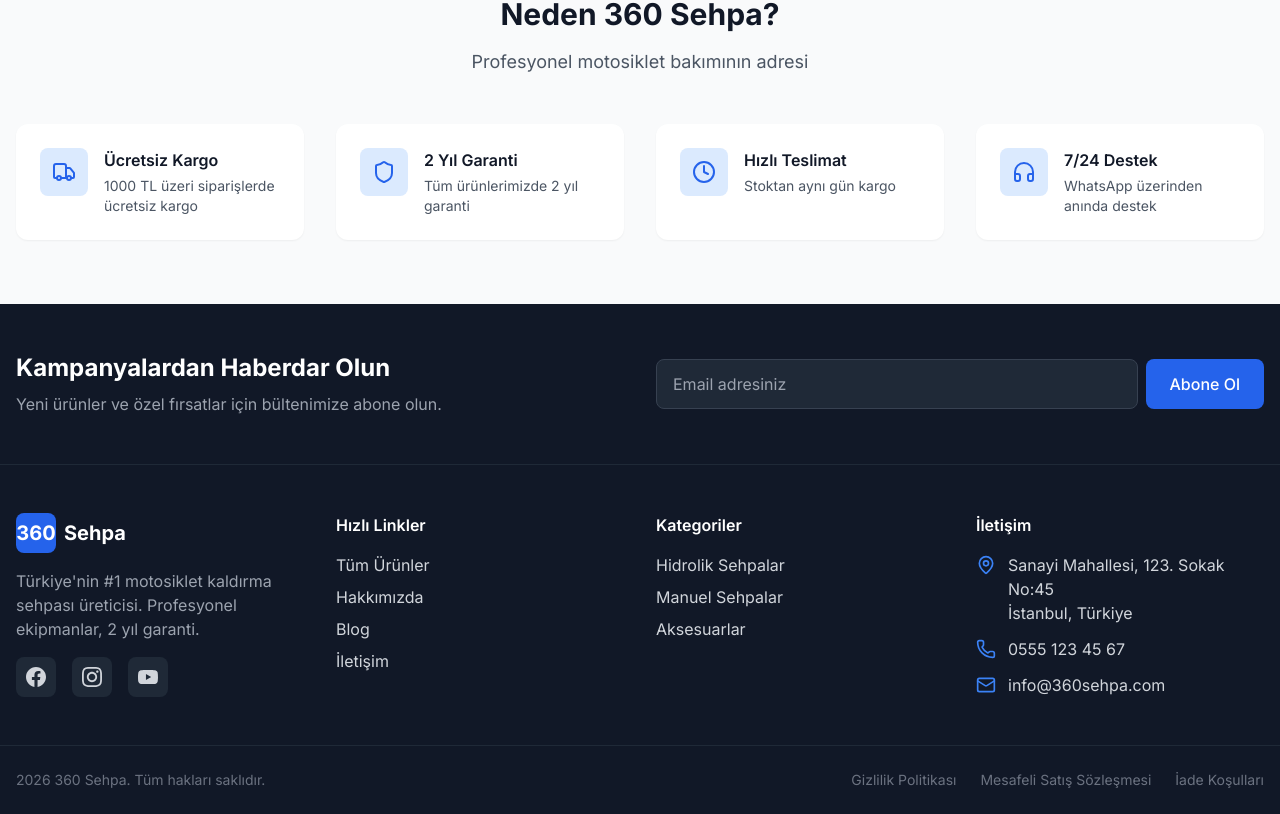
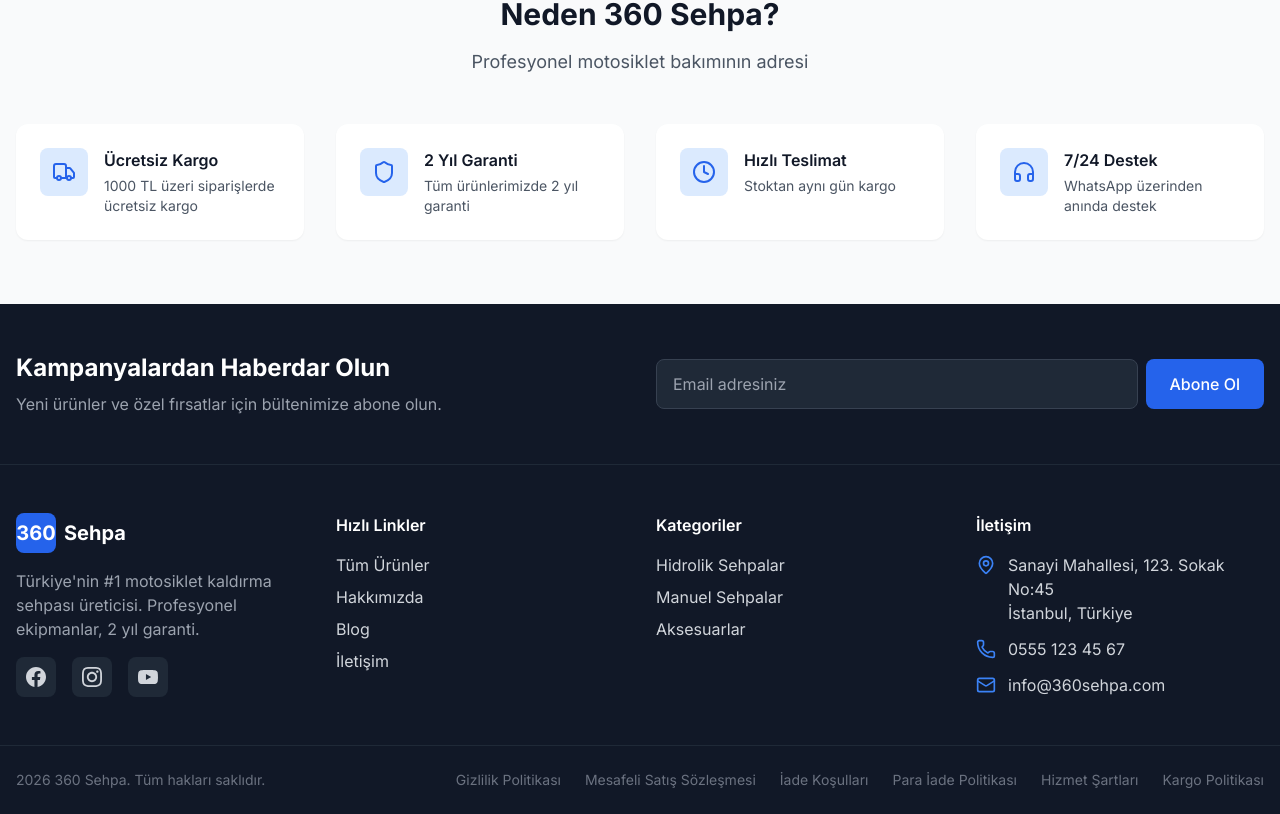
Before and after one commit to cooderhasan/single-product, a Next.js app in the folder apps/web/: page / in a window 1280 px wide. Shown: the part 2695-3509 px from the top of the page. Built offline with nearby package versions, Linux system fonts and the light colour scheme; no server answers.

Commit message:
feat: add policy pages and link them in footer

```diff
--- /dev/null
+++ b/apps/web/src/app/gizlilik-politikasi/page.tsx
@@ -0,0 +1,11 @@
+import { PolicyPageContent } from '@/components/common/PolicyPageContent';
+import { Metadata } from 'next';
+
+export const metadata: Metadata = {
+  title: 'Gizlilik Politikası | 360 Sehpa',
+  description: 'Gizlilik ve veri güvenliği politikamız.',
+};
+
+export default function PrivacyPolicyPage() {
+  return <PolicyPageContent contentKey="policy_privacy" defaultTitle="Gizlilik Politikası" />;
+}
--- /dev/null
+++ b/apps/web/src/app/hizmet-sartlari/page.tsx
@@ -0,0 +1,11 @@
+import { PolicyPageContent } from '@/components/common/PolicyPageContent';
+import { Metadata } from 'next';
+
+export const metadata: Metadata = {
+  title: 'Hizmet Şartları | 360 Sehpa',
+  description: 'Kullanım koşulları ve hizmet şartları.',
+};
+
+export default function TermsPage() {
+  return <PolicyPageContent contentKey="policy_terms" defaultTitle="Hizmet Şartları" />;
+}
--- /dev/null
+++ b/apps/web/src/app/iade-kosullari/page.tsx
@@ -0,0 +1,11 @@
+import { PolicyPageContent } from '@/components/common/PolicyPageContent';
+import { Metadata } from 'next';
+
+export const metadata: Metadata = {
+  title: 'İade Koşulları | 360 Sehpa',
+  description: 'Ürün iade ve değişim koşulları.',
+};
+
+export default function RefundTermsPage() {
+  return <PolicyPageContent contentKey="policy_refund" defaultTitle="İade Koşulları" />;
+}
--- /dev/null
+++ b/apps/web/src/app/kargo-politikasi/page.tsx
@@ -0,0 +1,11 @@
+import { PolicyPageContent } from '@/components/common/PolicyPageContent';
+import { Metadata } from 'next';
+
+export const metadata: Metadata = {
+  title: 'Kargo Politikası | 360 Sehpa',
+  description: 'Teslimat süreçleri ve kargo politikamız.',
+};
+
+export default function ShippingPolicyPage() {
+  return <PolicyPageContent contentKey="policy_shipping" defaultTitle="Kargo Politikası" />;
+}
--- /dev/null
+++ b/apps/web/src/app/mesafeli-satis-sozlesmesi/page.tsx
@@ -0,0 +1,11 @@
+import { PolicyPageContent } from '@/components/common/PolicyPageContent';
+import { Metadata } from 'next';
+
+export const metadata: Metadata = {
+  title: 'Mesafeli Satış Sözleşmesi | 360 Sehpa',
+  description: 'Mesafeli satış sözleşmesi ve alışveriş şartları.',
+};
+
+export default function SalesContractPage() {
+  return <PolicyPageContent contentKey="policy_sales_contract" defaultTitle="Mesafeli Satış Sözleşmesi" />;
+}
--- /dev/null
+++ b/apps/web/src/app/para-iade-politikasi/page.tsx
@@ -0,0 +1,11 @@
+import { PolicyPageContent } from '@/components/common/PolicyPageContent';
+import { Metadata } from 'next';
+
+export const metadata: Metadata = {
+  title: 'Para İade Politikası | 360 Sehpa',
+  description: 'Para iadesi ve ödeme geri aktarım süreçleri.',
+};
+
+export default function MoneyBackPage() {
+  return <PolicyPageContent contentKey="policy_money_back" defaultTitle="Para İade Politikası" />;
+}
--- /dev/null
+++ b/apps/web/src/components/common/PolicyPageContent.tsx
@@ -0,0 +1,61 @@
+'use client';
+
+import { useState, useEffect } from 'react';
+import { siteContentApi } from '@/lib/api';
+import { Loader2 } from 'lucide-react';
+
+interface PolicyPageContentProps {
+  contentKey: string;
+  defaultTitle: string;
+}
+
+export function PolicyPageContent({ contentKey, defaultTitle }: PolicyPageContentProps) {
+  const [content, setContent] = useState<{ title: string; description: string } | null>(null);
+  const [loading, setLoading] = useState(true);
+
+  useEffect(() => {
+    const fetchContent = async () => {
+      try {
+        const response = await siteContentApi.getByKey(contentKey);
+        if (response.data) {
+          setContent({
+            title: response.data.title || defaultTitle,
+            description: response.data.description || ''
+          });
+        }
+      } catch (error) {
+        console.error(`Error fetching policy content (${contentKey}):`, error);
+        setContent({
+          title: defaultTitle,
+          description: 'İçerik henüz eklenmemiştir.'
+        });
+      } finally {
+        setLoading(false);
+      }
+    };
+
+    fetchContent();
+  }, [contentKey, defaultTitle]);
+
+  if (loading) {
+    return (
+      <div className="flex flex-col items-center justify-center min-h-[400px]">
+        <Loader2 className="w-8 h-8 text-primary-600 animate-spin" />
+      </div>
+    );
+  }
+
+  return (
+    <div className="bg-white py-16 sm:py-24">
+      <div className="container mx-auto px-4 max-w-4xl">
+        <h1 className="text-3xl sm:text-4xl font-bold text-gray-900 mb-8 border-b pb-6">
+          {content?.title}
+        </h1>
+        <div
+          className="prose prose-blue max-w-none text-gray-600 leading-relaxed space-y-6"
+          dangerouslySetInnerHTML={{ __html: content?.description?.replace(/\n/g, '<br />') || '' }}
+        />
+      </div>
+    </div>
+  );
+}
--- a/apps/web/src/components/layout/Footer.tsx
+++ b/apps/web/src/components/layout/Footer.tsx
@@ -200,7 +200,7 @@
             <p className="text-sm text-gray-500">
               {currentYear} 360 Sehpa. Tüm hakları saklıdır.
             </p>
-            <div className="flex gap-6 text-sm text-gray-500">
+            <div className="flex flex-wrap justify-center md:justify-end gap-x-6 gap-y-2 text-sm text-gray-500">
               <Link href="/gizlilik-politikasi" className="hover:text-gray-300 transition-colors">
                 Gizlilik Politikası
               </Link>
@@ -210,6 +210,15 @@
               <Link href="/iade-kosullari" className="hover:text-gray-300 transition-colors">
                 İade Koşulları
               </Link>
+              <Link href="/para-iade-politikasi" className="hover:text-gray-300 transition-colors">
+                Para İade Politikası
+              </Link>
+              <Link href="/hizmet-sartlari" className="hover:text-gray-300 transition-colors">
+                Hizmet Şartları
+              </Link>
+              <Link href="/kargo-politikasi" className="hover:text-gray-300 transition-colors">
+                Kargo Politikası
+              </Link>
             </div>
           </div>
         </div>
```
